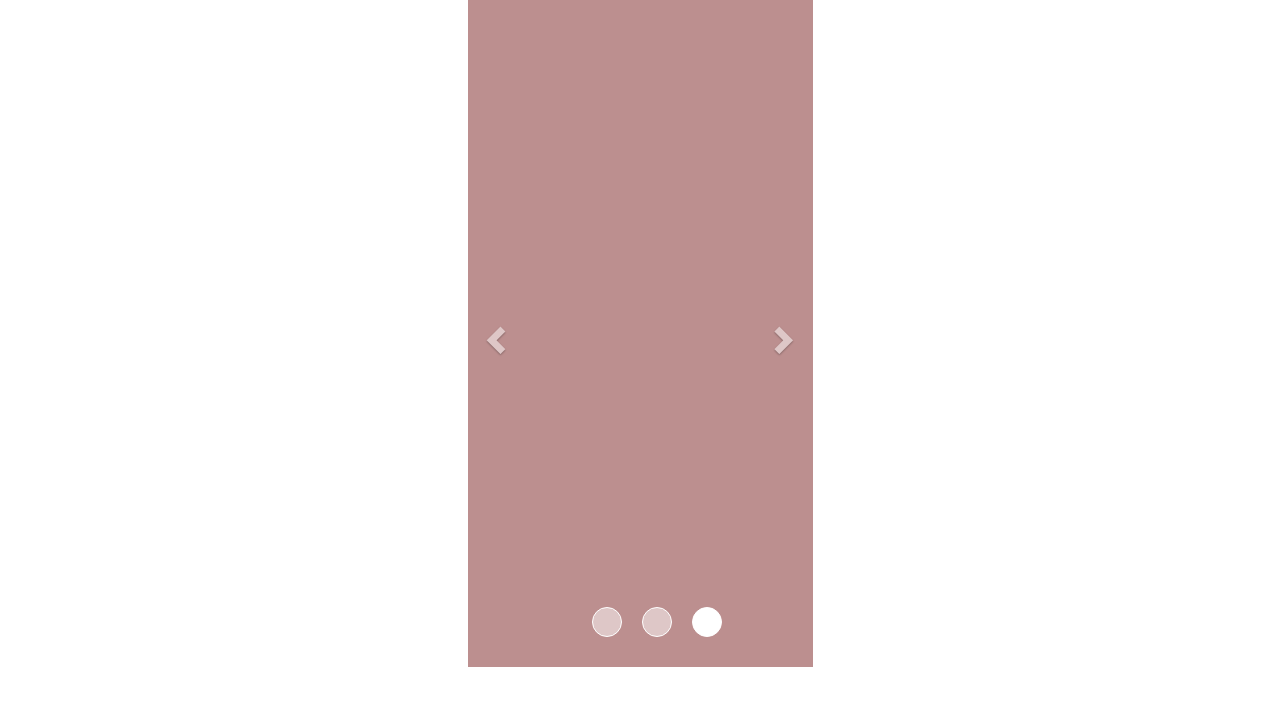
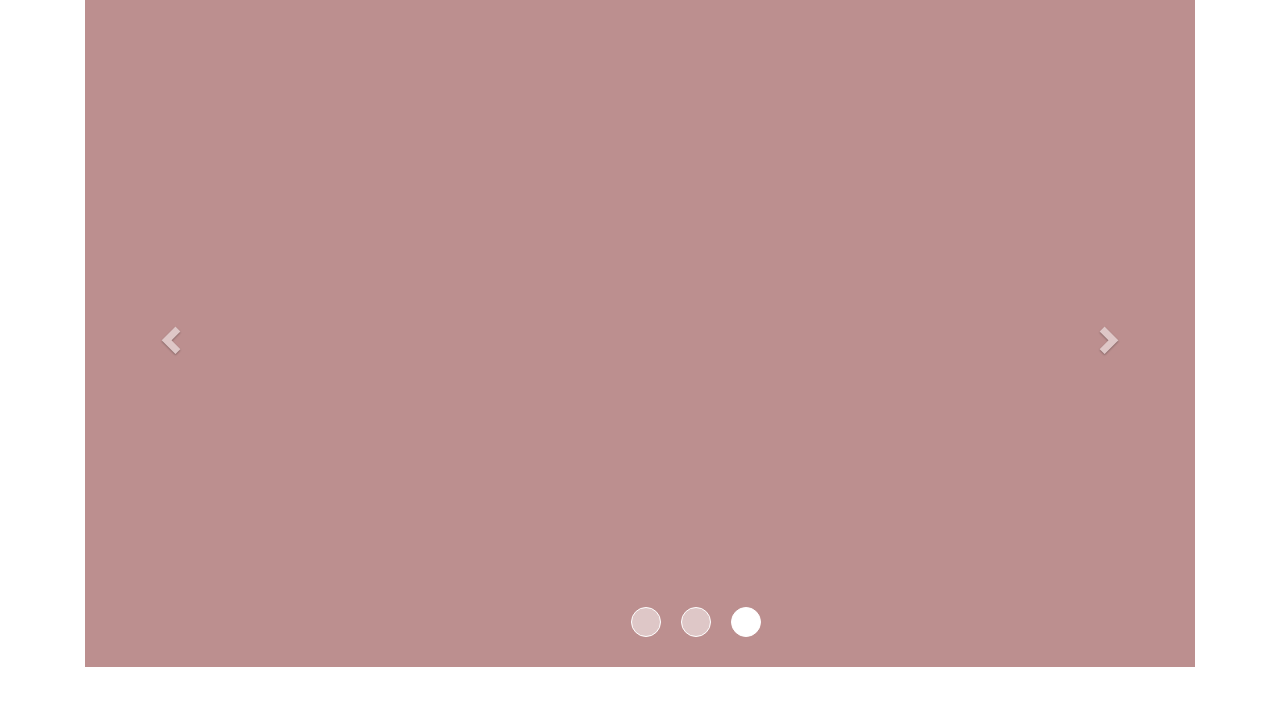
Before and after one commit to NitzanGreen/KravitzTest1, a plain HTML site: page Kravitz_V2/index.html in a window 1280 px wide. Drawn offline with nearby package versions, Linux system fonts and the light colour scheme.

Commit message:
Update index.html

```diff
--- a/Kravitz_V2/index.html
+++ b/Kravitz_V2/index.html
@@ -28,7 +28,7 @@
 
 </head>
 <body>
-    <div class="container" style="width:375px; height:667px;">
+    <div class="container">
         <!--<h2>Carousel Example</h2>-->
         <div id="myCarousel" class="carousel slide">
             <!--data-ride="carousel" automatic animation of slides-->
```
